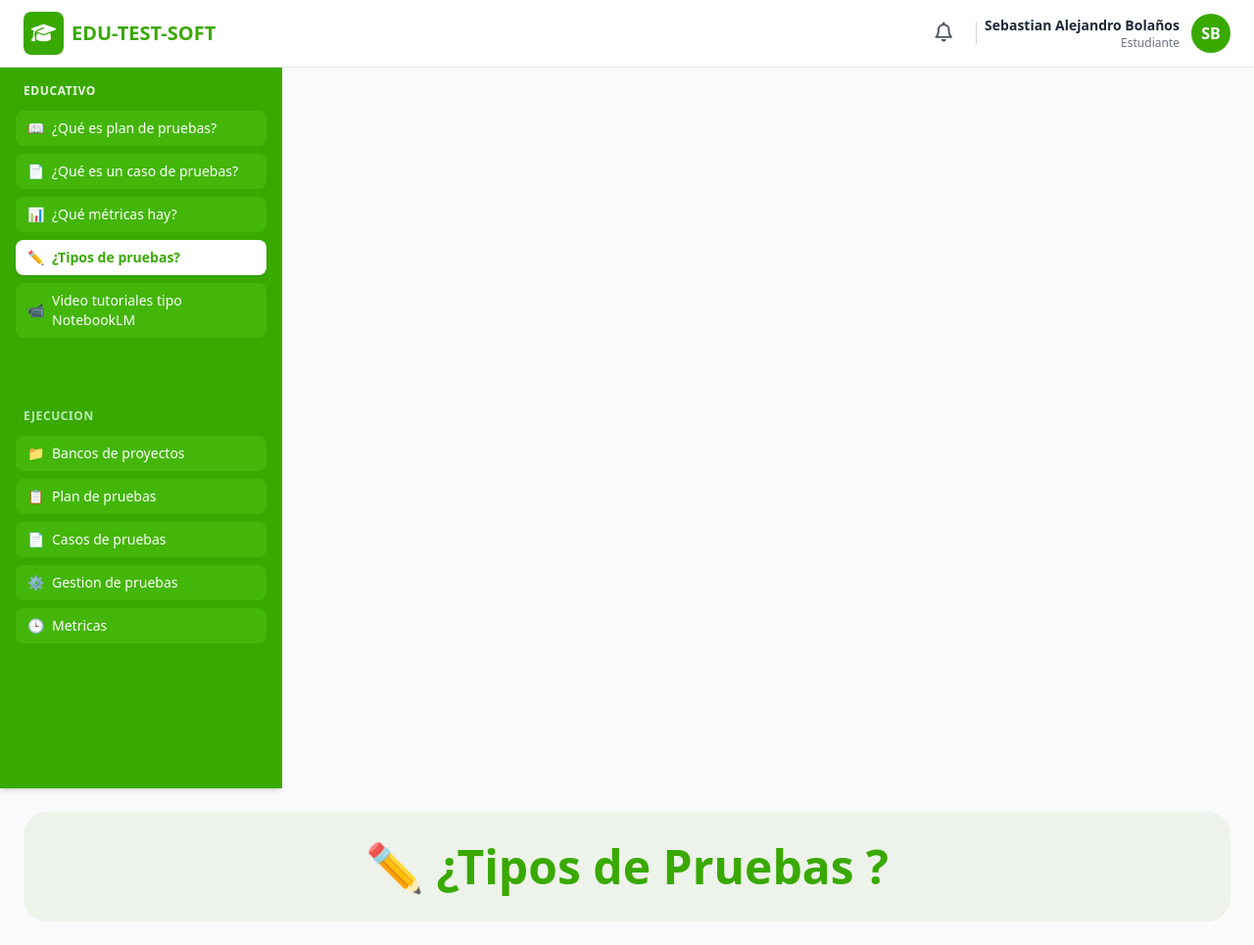
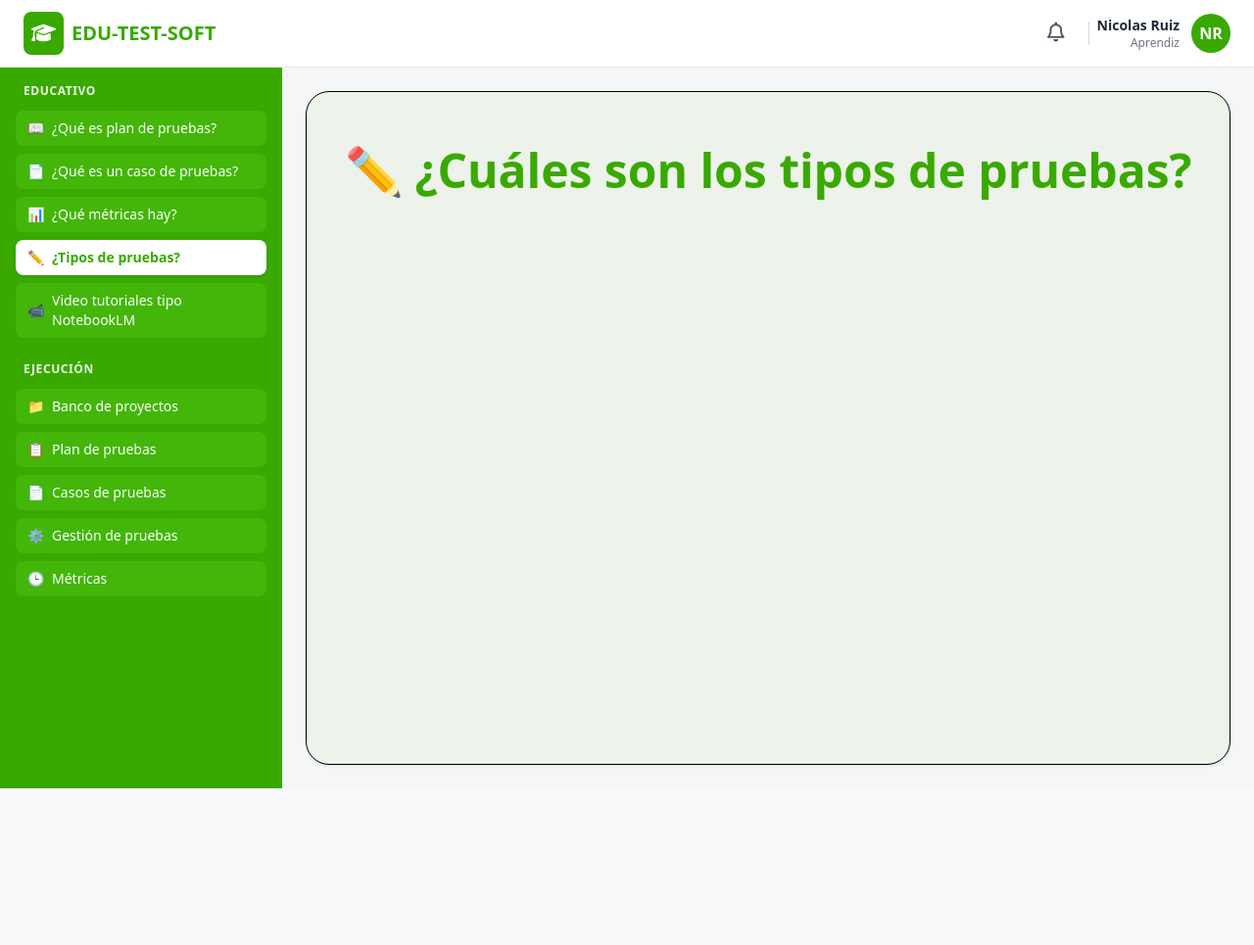
Before and after one commit to nicolasruizc05/Edu-test-soft, a website: page Edu-Tipos-Pruebas.html in a window 1280 px wide. Shown: the whole page at 98% size. After the commit the page ends 805 px from the top, so only its background shows below. Drawn offline with Linux system fonts and the light colour scheme.

Commit message:
Actualizacion de la pagina

```diff
--- a/Edu-Tipos-Pruebas.html
+++ b/Edu-Tipos-Pruebas.html
@@ -31,7 +31,7 @@
         </a>
 
         <div class="flex items-center space-x-4">
-            <!-- Campana de Notificaciones -->
+            <!-- Campana con el punto rojo exacto -->
             <button class="text-gray-600 hover:text-gray-800 relative">
                 <i class="fa-regular fa-bell text-xl"></i>
                 <span class="absolute top-0 right-0 w-2.5 h-2.5 bg-red-500 rounded-full"></span>
@@ -39,11 +39,11 @@
             <div class="border-l border-gray-300 h-6 mx-2"></div>
             <div class="flex items-center space-x-3">
                 <div class="text-right">
-                    <p class="text-sm font-semibold text-gray-800">Sebastian Alejandro Bolaños</p>
-                    <p class="text-xs text-gray-500">Estudiante</p>
+                    <p class="text-sm font-semibold text-gray-800" id="name"></p>
+                    <p class="text-xs text-gray-500" id="role"></p>
                 </div>
                 <div class="w-10 h-10 text-white rounded-full flex items-center justify-center font-bold" style="background-color: #39a900;">
-                    SB
+                     <span id="inicial"></span>
                 </div>
             </div>
         </div>
@@ -80,49 +80,41 @@
                 </div>
             </div>
 
-                <br>
-
+            <!-- Sección: EJECUCIÓN -->
             <div>
-                    <h3 class="text-xs font-bold uppercase tracking-wider text-green-100 opacity-80 mb-3 px-2">
-                        EJECUCION
+                <h3 class="text-xs font-bold uppercase tracking-wider text-white opacity-90 mb-3 px-2">
+                    EJECUCIÓN
                 </h3>
                 <div class="flex flex-col gap-2">
-                        <a href="banco_de_proyecto.html"
-                            class="flex items-center gap-2 px-3 py-2 bg-[#43b609] hover:bg-white hover:text-green-600 text-sm font-medium rounded-lg transition-colors">
-                            📁<span>Bancos de proyectos</span>
+                    <a href="banco_de_proyecto.html" class="btn-sidebar-sena flex items-center gap-2 px-3 py-2 text-sm font-medium rounded-lg">
+                        <span>📁</span><span>Banco de proyectos</span>
                     </a>
-                        <a href="plan_de_pruebas.html"
-                            class= "flex items-center gap-2 px-3 py-2 bg-[#43b609] hover:bg-white hover:text-green-600 text-sm font-medium rounded-lg transition-colors">
-                            📋<span>Plan de pruebas</span>
+                    <a href="plan_de_pruebas.html" class="btn-sidebar-sena flex items-center gap-2 px-3 py-2 text-sm font-medium rounded-lg">
+                        <span>📋</span><span>Plan de pruebas</span>
                     </a>
-                        <a href="casos_de_pruebas.html"
-                            class="flex items-center gap-2 px-3 py-2 bg-[#43b609] hover:bg-white hover:text-green-600 text-sm font-medium rounded-lg transition-colors">
-                            📄<span>Casos de pruebas</span>
+                    <a href="casos_de_pruebas.html" class="btn-sidebar-sena flex items-center gap-2 px-3 py-2 text-sm font-medium rounded-lg">
+                        <span>📄</span><span>Casos de pruebas</span>
                     </a>
-                        <a href="#"
-                            class="flex items-center gap-2 px-3 py-2 bg-[#43b609] hover:bg-white hover:text-green-600 text-sm font-medium rounded-lg transition-colors">
-                            ⚙️<span>Gestion de pruebas</span>
+                    <a href="#" class="btn-sidebar-sena flex items-center gap-2 px-3 py-2 text-sm font-medium rounded-lg">
+                        <span>⚙️</span><span>Gestión de pruebas</span>
                     </a>
-                        <a href="metricas.html"
-                            class="flex items-center gap-2 px-3 py-2 bg-[#43b609] hover:bg-white hover:text-green-600 text-sm font-medium rounded-lg transition-colors">
-                            🕒<span>Metricas</span>
+                    <a href="metricas.html" class="btn-sidebar-sena flex items-center gap-2 px-3 py-2 text-sm font-medium rounded-lg">
+                        <span>🕒</span><span>Métricas</span>
                     </a>
                 </div>
             </div>
-            </div>
         </aside>
-            <!-- CONTENIDO -->
-            <main class="flex-1 p-6">
 
-                <div class="bg-[#edf3ea] rounded-3xl h-full p-8">
-
-                    <h1 class="text-5xl font-bold text-[#39a900] text-center">
-                        ✏️ ¿Tipos de Pruebas ?
+        <!-- ÁREA DE CONTENIDO (MAIN) -->
+        <main class="flex-1 p-6 bg-gray-100/60 overflow-y-auto">
+            <div class="bg-[#edf3ea] rounded-3xl h-full p-8 shadow-sm border border-green-100 flex flex-col items-center justify-start text-center">
+                <h1 class="text-5xl font-bold text-[#39a900] mt-6 flex items-center gap-3">
+                    <span>✏️</span> ¿Cuáles son los tipos de pruebas?
                 </h1>
             </div>
         </main>
     </div>
-    </div>
-</body>
+
+    <script src="JS/script.js"></script>
 </body>
 </html>
```
Lines whose indentation alone changed are shown as unchanged.
